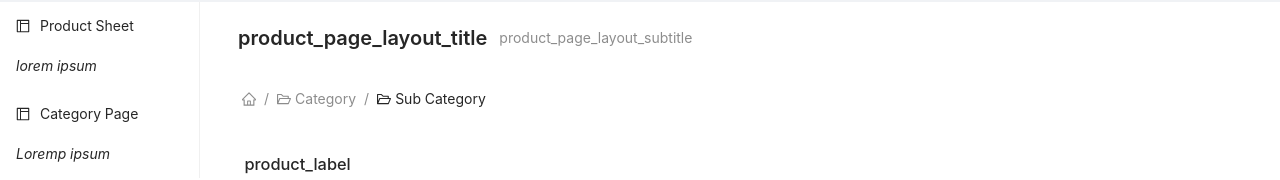
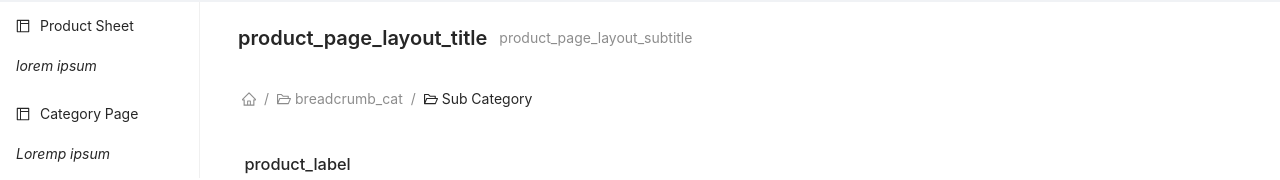
Before and after one commit to Humans-and-Tech/nocode_scraping, a React (Create React App) app: page / in a window 1280 px wide. Shown: the part 154-334 px from the top of the page. Built offline with nearby package versions, Linux system fonts and the light colour scheme.

Commit message:
feat: 🎸 better display of scraping info

```diff
--- a/src/views/ProductPage/ProductSheet.tsx
+++ b/src/views/ProductPage/ProductSheet.tsx
@@ -42,7 +42,7 @@ const ProductSheet: React.FC = () => {
               </Breadcrumb.Item>
               <Breadcrumb.Item href="">
                 <FolderOpenOutlined />
-                <span>Category</span>
+                <span>{t("breadcrumb_cat")}</span>
               </Breadcrumb.Item>
               <Breadcrumb.Item href="">
                 <FolderOpenOutlined />
```
